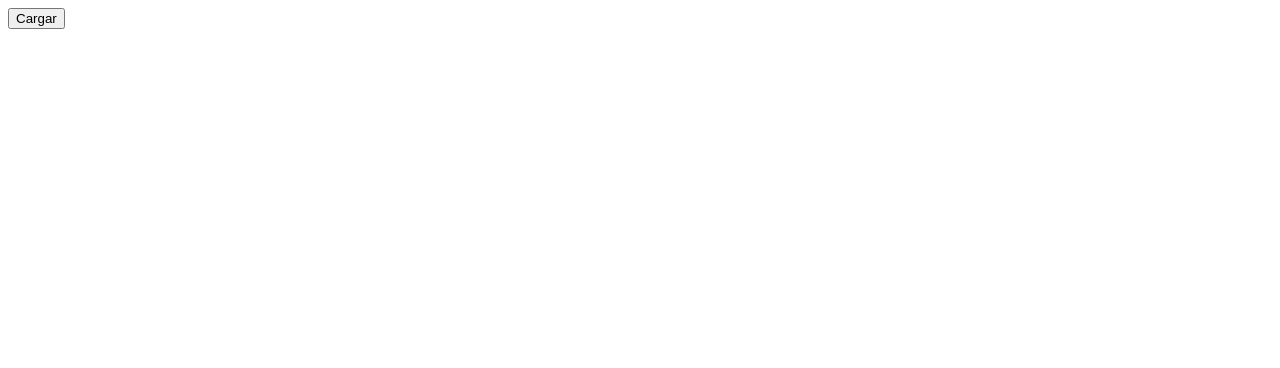
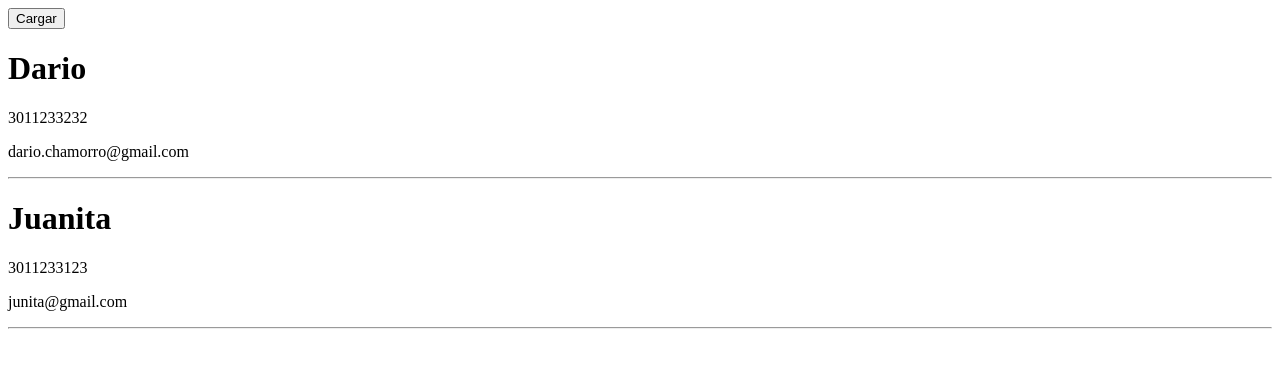
Before and after one commit to milo2005/ajax, a website: page index.html in a window 1280 px wide. Drawn offline with Linux system fonts and the light colour scheme.

Commit message:
load usr implemented

```diff
--- a/index.html
+++ b/index.html
@@ -6,10 +6,15 @@
         <link rel="stylesheet" href="styles/main.css">
         <script type="text/javascript" src="js/ajax.js"></script>
     </head>
-    <body>
+    <body onload="loadUsr()">
+
         <button onclick="loadTxt()">Cargar</button>
         <div id="txt">
 
         </div>
+
+        <div id="usr">
+
+        </div>
     </body>
 </html>
--- a/js/ajax.js
+++ b/js/ajax.js
@@ -1,4 +1,5 @@
 var request = new XMLHttpRequest();
+var requestUsr = new XMLHttpRequest();
 
 function loadTxt(){
     request.onreadystatechange = processTxt;
@@ -12,3 +13,27 @@ function processTxt(){
         txt.innerHTML = request.responseText;
     }
 }
+
+// --------------------
+
+function loadUsr(){
+    requestUsr.onreadystatechange = processUsr;
+    requestUsr.open("GET","usuarios.json", true);
+    requestUsr.send();
+}
+
+function processUsr(){
+    if(requestUsr.status == 200 && requestUsr.readyState == 4){
+        var data = requestUsr.responseText;
+        data = JSON.parse(data);
+        var usr =  document.getElementById("usr");
+        usr.innerHTML = "";
+        for(i = 0;i<data.length; i++){
+            var u = data[i];
+            usr.innerHTML += "<h1>"+u.nombre+"</h1>"
+                +"<p>"+u.celular+"</p>"
+                +"<p>"+u.correo+"</p>"
+                +"<hr>";
+        }
+    }
+}
--- a/package.json
+++ b/package.json
@@ -2,7 +2,9 @@
   "name": "ajx",
   "version": "1.0.0",
   "description": "Proyecto ejemplo de ajax",
-  "scripts": {},
+  "scripts": {
+    "start":"lite-server"
+  },
   "author": "Dario Chamorro",
   "license": "ISC",
   "dependencies": {
--- /dev/null
+++ b/usuarios.json
@@ -0,0 +1,12 @@
+[
+    {
+        "nombre":"Dario",
+        "celular":"3011233232",
+        "correo":"dario.chamorro@gmail.com"
+    },
+    {
+        "nombre":"Juanita",
+        "celular":"3011233123",
+        "correo":"junita@gmail.com"
+    }
+]
```
Also changed, not shown: 1 other file.
